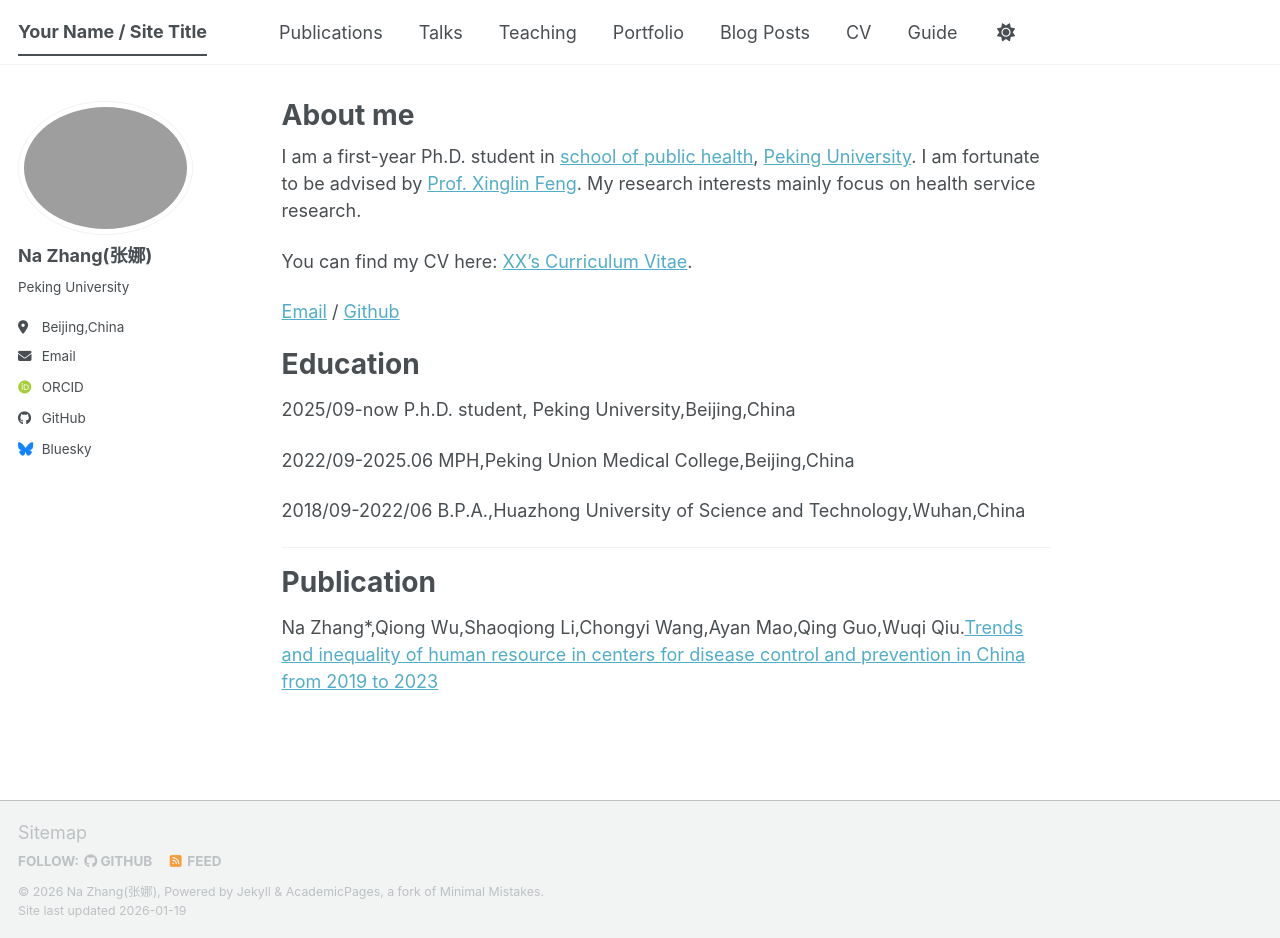
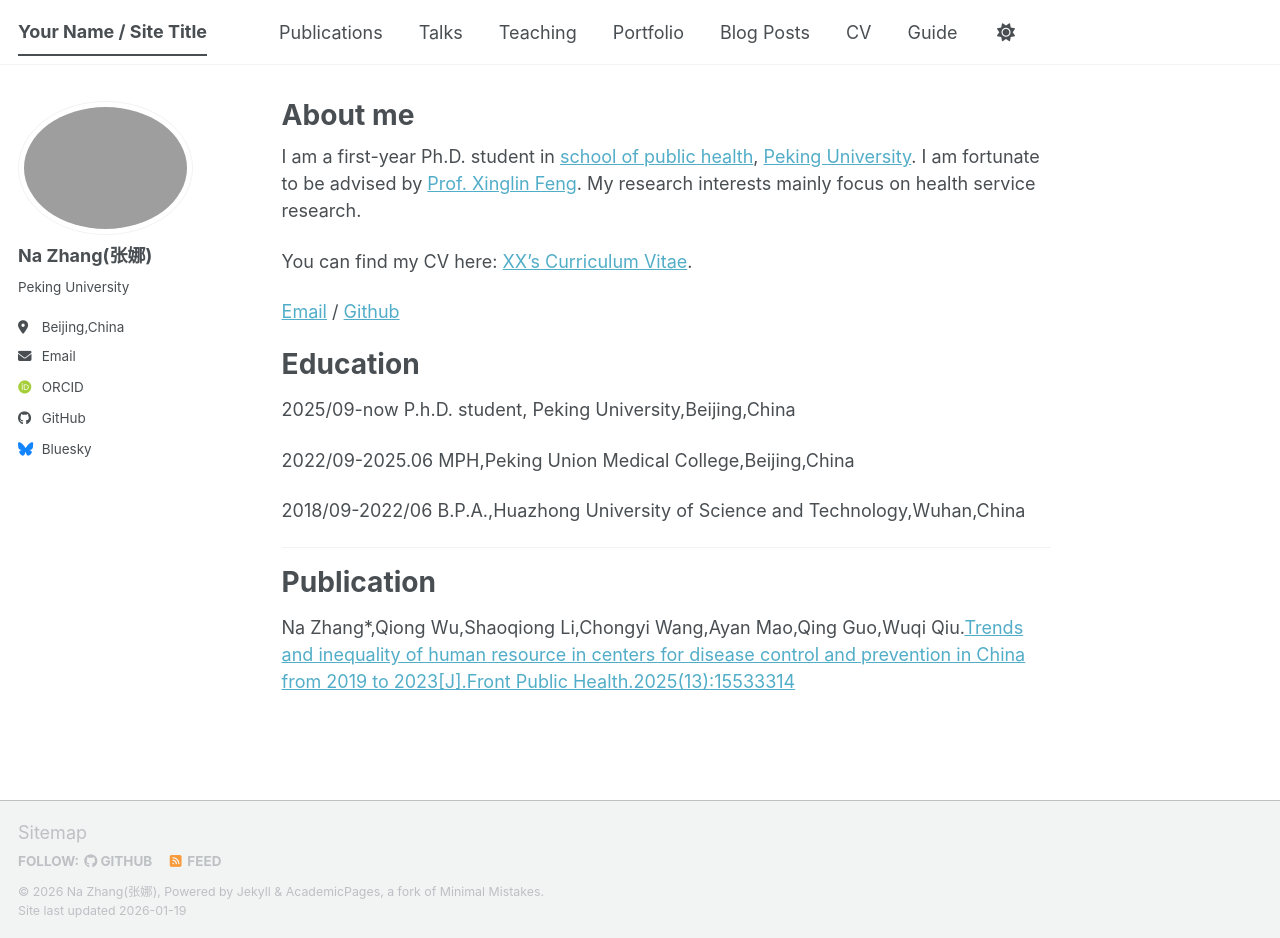
Before and after one commit to Sabrina0oo22/Sabrina0oo22.github.io, a Jekyll site: the page built from _pages/about.md, in a window 1280 px wide and 938 px high. Built offline with Jekyll 4.4.1, drawn with Linux system fonts in a browser that asks for light colours; some web fonts are replaced; a script bundle is joined from its source files by our own code; library files that are not in the unit come from our copies.

Commit message:
Update about.md

```diff
--- a/_pages/about.md
+++ b/_pages/about.md
@@ -26,4 +26,4 @@ Education
 
 Publication
 ======
-Na Zhang*,Qiong Wu,Shaoqiong Li,Chongyi Wang,Ayan Mao,Qing Guo,Wuqi Qiu.[Trends and inequality of human resource in centers for disease control and prevention in China from 2019 to 2023](https://www.frontiersin.org/journals/public-health/articles/10.3389/fpubh.2025.1553314/full)
+Na Zhang*,Qiong Wu,Shaoqiong Li,Chongyi Wang,Ayan Mao,Qing Guo,Wuqi Qiu.[Trends and inequality of human resource in centers for disease control and prevention in China from 2019 to 2023[J].Front Public Health.2025(13):15533314](https://www.frontiersin.org/journals/public-health/articles/10.3389/fpubh.2025.1553314/full)
```
